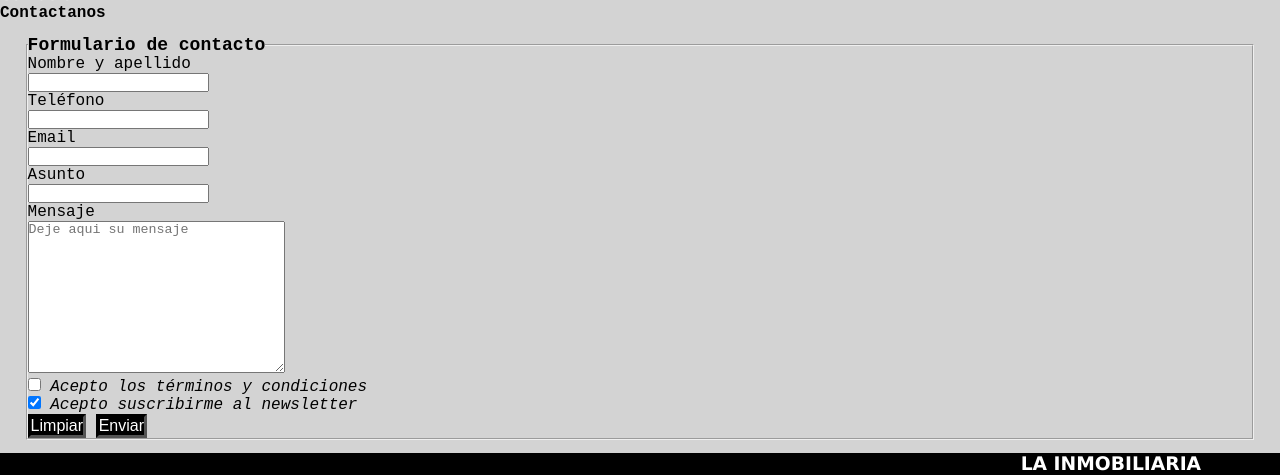
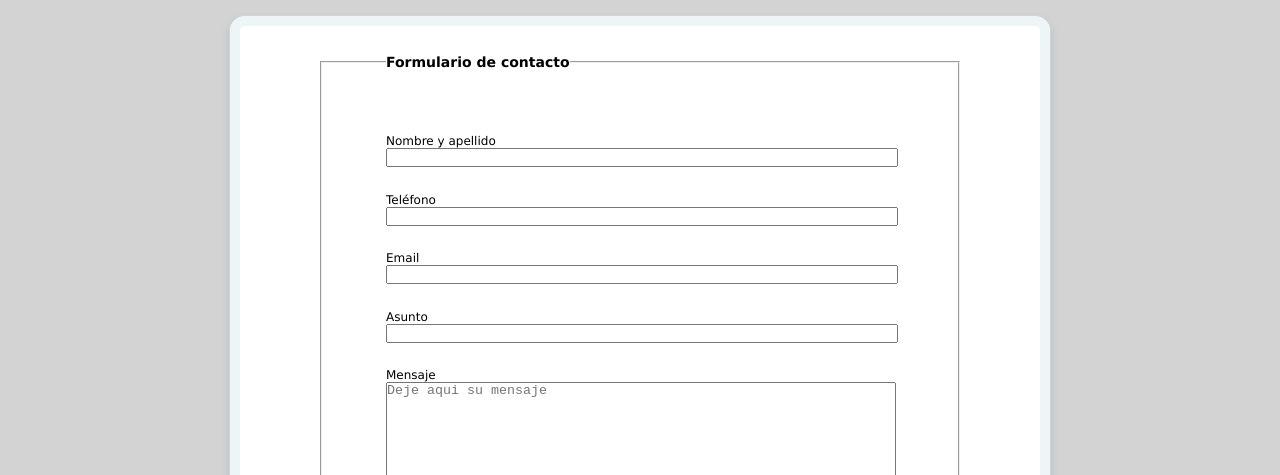
Before and after one commit to NFontana0/FirstProject, a plain HTML site: page pages/contacto.html in a window 1280 px wide. Shown: the part 291-766 px from the top of the page. Drawn offline with Linux system fonts and the light colour scheme.

Commit message:
bootstrap v2

```diff
--- a/css/style.css
+++ b/css/style.css
@@ -1,6 +1,10 @@
 *{
     margin: 0%;
     padding: 0%;
+}
+
+html {
+    font-size: 62.5%;
 }
 
 .body{
@@ -11,6 +15,7 @@
 }
 
 /* Aca empieza el header */
+
 
 .logo__img{
     transform: scale(0.6);
@@ -31,11 +36,15 @@
 }
 .logo__title {
     color: gray;
+    font-size: 1.4rem;
 
 }
 
+.estilo__div {
+    height: 100px;
+}
 
- .menu__link {
+.menu__link {
     text-decoration: none;
     color: white;
     transition-property: all;
@@ -57,7 +66,7 @@
     grid-area: main;
     background-color: lightgray;
     display: grid;
-    grid-template-rows: 3% 27% 8% 4% 60%;
+    grid-template-rows: 3% 22% 8% 4% 60%;
     grid-template-columns: 100%;
     grid-template-areas:
         "consu"
@@ -250,7 +259,8 @@
     display: flex;
     flex-direction: row;
     justify-content: flex-end;
-    width: 78%;
+    width: 85%;
+    color: gray;
 
 
 }
@@ -268,7 +278,7 @@
 
 .footer__button--link {
     text-decoration: none;
-    color: white;
+    color: gray;
     transition-property: all;
     transition-duration: 0.2s;
     transition-timing-function: ease-in-out;
@@ -276,9 +286,11 @@
 
 .footer__button--link:hover {
     font-weight: bolder;
-    border-bottom: solid 1px white;
+    border-bottom: solid 1px gray;
+    color: gray;
 }
 
+/* Aca termina el footer */
 
 .fotoprincipal__img {
     width: 100%;
@@ -389,29 +401,78 @@
     margin-left: 46.5%;
 }
 
-.contact__datos {
-    text-decoration: none;
-    color: white;
+/* SECCIÓN CONTACTO */
+
+.main__container--contacto{
+    display: flex;
+    justify-content: center;
 }
 
-.main__contact {
-    font-family: 'Courier New', Courier, monospace;
-    font-style: initial;
-    background-color: lightgray;
+.form{
+    width: 50%;
+    margin: 5% 0 5% 0;
+    padding: 3% 7% 3% 7%;
+    border: 1px solid #CED5D7;
+    border-radius: 2%;
+    background-color: white;
+    box-shadow: 0px 5px 10px #B5C1C5, 0 0 0 10px #EEF5F7 inset;
 }
 
-.contact__form {
-    margin: 1% 2% 0% 2%;
-    padding-bottom: 1%;
+.form__container--general{
+    margin: 0;
 }
 
-.form__title {
-    font-size: large;
-    font-weight: bolder;
+.form__fieldset{
+    display: flex;
+    height: 100%;
+    flex-direction: column;
+    justify-content: space-between;
+    align-items: center;
+    padding: 10% 10% 10% 10%;
 }
 
-.form__text {
-    font-style: italic;
+.fieldset__text{
+    font-size: 1.4rem;
+    font-weight: bold;
+}
+
+.form__label{
+    display: block;
+    font-size: 1.2rem;
+}
+
+.form__container{
+    margin-bottom: 5%;
+    width: 100%;
+}
+
+.form__label--checkbox{
+    display: inline;
+}
+
+.form__checkbox{
+    display: inline;
+}
+
+.form__button{
+    border-radius: 5px;
+    padding: 5px;
+    margin: 20px 20px 0 0;
+    color: rgba(255, 255, 255, 0.562);
+}
+
+.form__button:hover{
+    color: rgba(255, 255, 255, 0.8);
+}
+
+.form__item{
+    width: 100%;
+}
+
+.form__item--textarea{
+    width: 100%;
+    height: 100%;
+    min-height: 100px;
 }
 
 .img__img {
@@ -472,7 +533,7 @@
 
 @media (max-width: 360px) {
 
-    .header{
+    /* .header{
 
         display: grid;
         grid-template-rows: 25vh;
@@ -526,7 +587,7 @@
     .navbar__menu {
         flex-direction: column;
     }
-
+     */
     .main {
         grid-template-rows: 3% 17% 38% 4% 38%;
     }
--- a/pages/contacto.html
+++ b/pages/contacto.html
@@ -47,30 +47,48 @@
             </nav>
         </header>
 
-        <main class="main__contact">
-            <h4>Contactanos</h4>
-
-            <form class="contact__form" action="">
-                <fieldset>
-                    <legend class="form__title">Formulario de contacto</legend>
-                    <label for="nombre_apellido">Nombre y apellido</label><br>
-                    <input type="text" name="nombre_apellido" required><br>
-                    <label for="telefono">Teléfono</label><br>
-                    <input type="number" name="telefono" required><br>
-                    <label for="email">Email</label><br>
-                    <input type="email" name="mail" required><br>
-                    <label for="asunto">Asunto</label><br>
-                    <input type="text" name="asunto"><br>
-                    <label for="mensaje">Mensaje</label><br>
-                    <textarea name="mensaje" cols="30" rows="10" placeholder="Deje aqui su mensaje" required></textarea><br>
-                    <input type="checkbox" name="tyc">
-                    <label class="form__text" for="tyc">Acepto los términos y condiciones</label><br>
-                    <input type="checkbox" name="noticias" checked>
-                    <label class="form__text" for="noticias" >Acepto suscribirme al newsletter</label><br>
-                    <input class="submit_resett" type="reset" value="Limpiar">
-                    <input class="submit_reset" type="submit" value="Enviar">
-                </fieldset>
-            </form>
+        <main>
+            <div class="main__container--contacto">
+                <form class="form" action="">
+                    <div class="form__container--general">
+                        <fieldset class="form__fieldset">
+                        <legend class="fieldset__text">Formulario de contacto</legend>
+                            <div class="form__container">
+                                <label class="form__label" for="nombre_apellido">Nombre y apellido</label>
+                                <input type="text" class="form__item" name="nombre_apellido" required>
+                            </div>
+                            <div class="form__container">
+                                <label class="form__label" for="telefono">Teléfono</label>
+                                <input class="form__item" type="number" name="telefono" required>
+                            </div>
+                            <div class="form__container">
+                                <label class="form__label" for="email">Email</label>
+                                <input class="form__item" type="email" name="mail" required>
+                            </div>
+                            <div class="form__container">
+                                <label class="form__label" for="asunto">Asunto</label>
+                                <input class="form__item" type="text" name="asunto">
+                            </div>
+                            <div class="form__container">
+                                <label class="form__label" for="mensaje">Mensaje</label>
+                                <textarea class="form__item--textarea" name="mensaje" placeholder="Deje aqui su mensaje" required></textarea>
+                            </div>
+                            <div class="form__container">
+                                <input class="form__checkbox" type="checkbox" name="tyc">
+                                <label class="form__label--checkbox" for="tyc">Acepto los términos y condiciones</label>
+                            </div>
+                            <div class="form__container">
+                                <input class="form__checkbox" type="checkbox" name="noticias" checked>
+                                <label class="form__label--checkbox" for="noticias" >Acepto suscribirme al newsletter</label>
+                            </div>
+                            <div class="form__container">
+                                <input class="form__button btn btn-dark" type="reset" value="limpiar">
+                                <input class="form__button btn btn-dark" type="submit" value="enviar">
+                            </div>
+                        </fieldset>
+                    </div>
+                </form>
+            </div>
         </main>
 
         <footer class="footer">
```
Also changed, not shown: index.html (+30 -41 lines), archivos/foto principal2.JPG (added), archivos/foto principal3.JPG (added).
